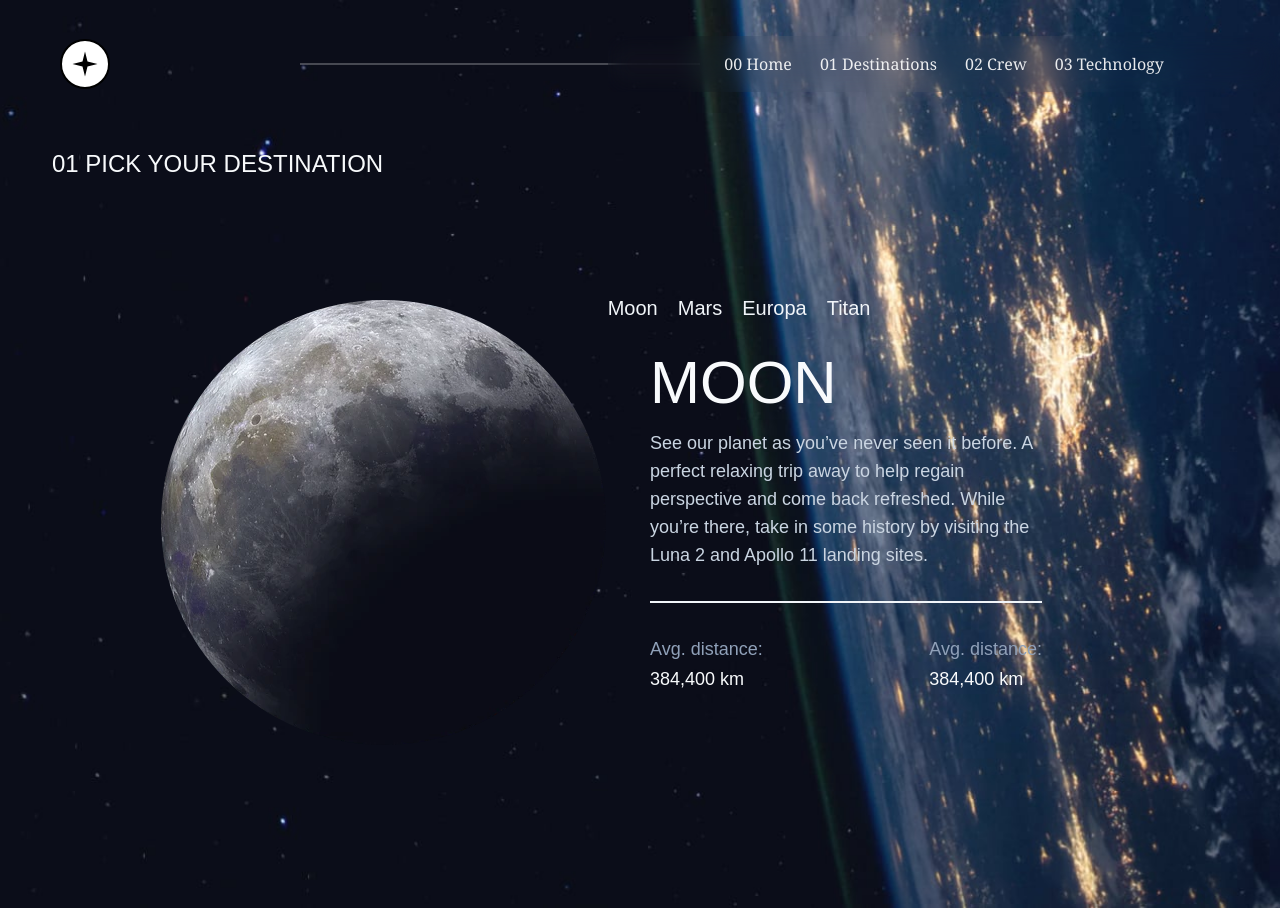
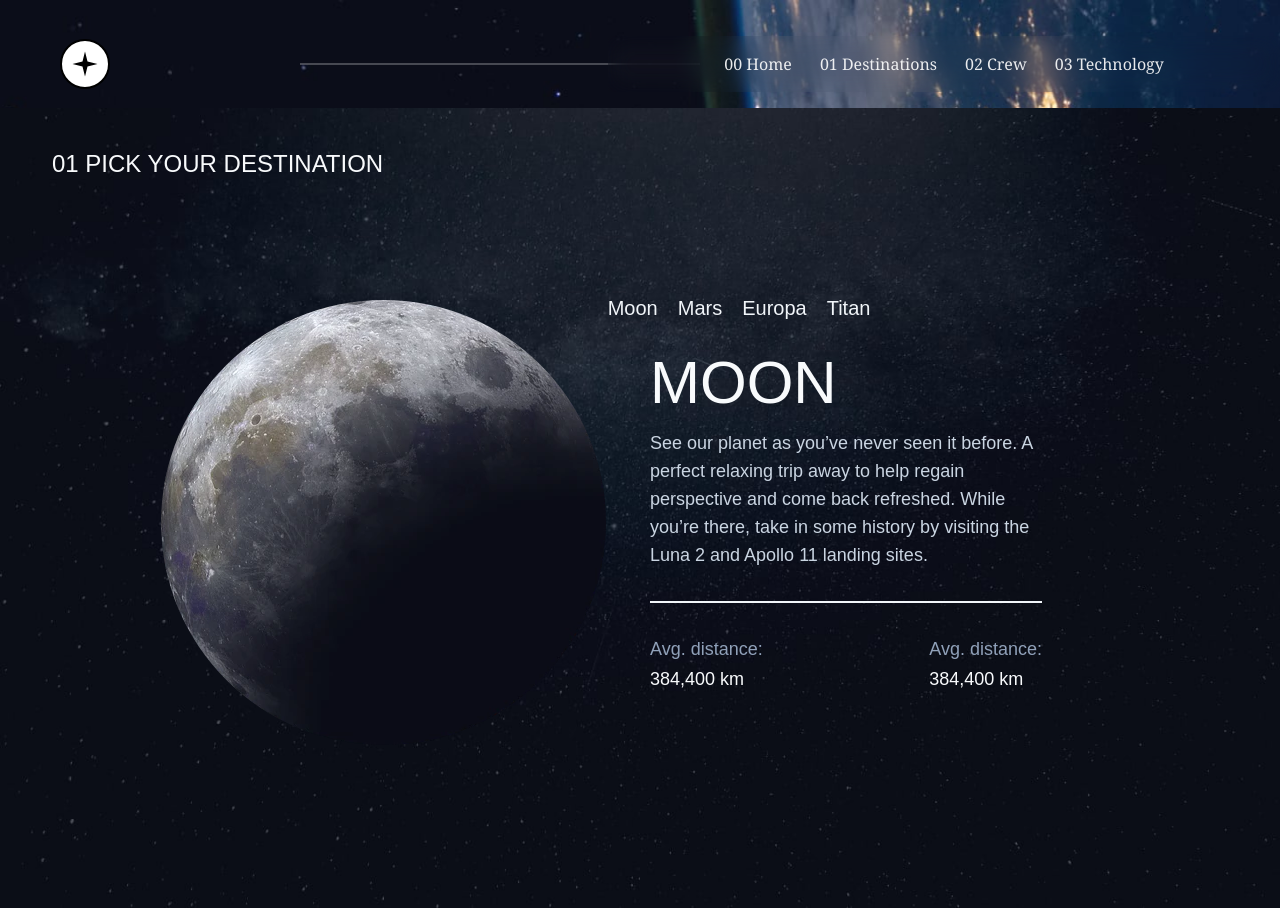
Before and after one commit to junior217/space-tourism-website, a Next.js app in the folder space-tourism/: page /destination in a window 1280 px wide. Built offline with nearby package versions, Linux system fonts and the light colour scheme; a web font is replaced by a local one.

Commit message:
done adding bg to the app ddestination

```diff
--- a/space-tourism/app/destination/page.tsx
+++ b/space-tourism/app/destination/page.tsx
@@ -20,7 +20,14 @@ export default function Destination() {
 
 
     return (
-        <main className="relative min-h-screen flex flex-col space-between ">
+        <main
+        style={{
+          backgroundImage: "url('/destination/background-destination-desktop.jpg')",
+          backgroundSize: 'cover',
+          backgroundPosition: 'center',
+          backgroundRepeat: 'no-repeat',
+        }}
+        className="relative z-10 h-screen flex flex-col space-between ">
           <div className="absolute top-0 left-3 px-10">
             <h1 className="text-2xl text-slate-50 uppercase text-center mt-10">01 Pick your destination</h1>
           </div>
--- a/space-tourism/app/globals.css
+++ b/space-tourism/app/globals.css
@@ -18,7 +18,7 @@ body {
   background-image: url('/background-home-desktop.jpg');
   background-size: cover;
   background-position: center;
-  min-height: 100vh;
+  min-height: 80vh;
 
 
 }
--- a/space-tourism/app/page.tsx
+++ b/space-tourism/app/page.tsx
@@ -3,7 +3,8 @@
 
 export default function Home() {
   return (
-    <main className="bg-[url('/destination/background-destination-mobile.jpg') bg-cover bg-no-repeat h-screen my-40 px-20 grid grid-cols-[1fr_auto] gap-10">
+    <main
+    className="my-40 px-20 grid grid-cols-[1fr_auto] gap-10">
     <div className="w-150 flex flex-col gap-5">
       <h2 className="text-3xl text-slate-50">So, you want to travel to</h2>
       <h1 className=" text-6xl text-slate-50 uppercase">Space...</h1>
```
